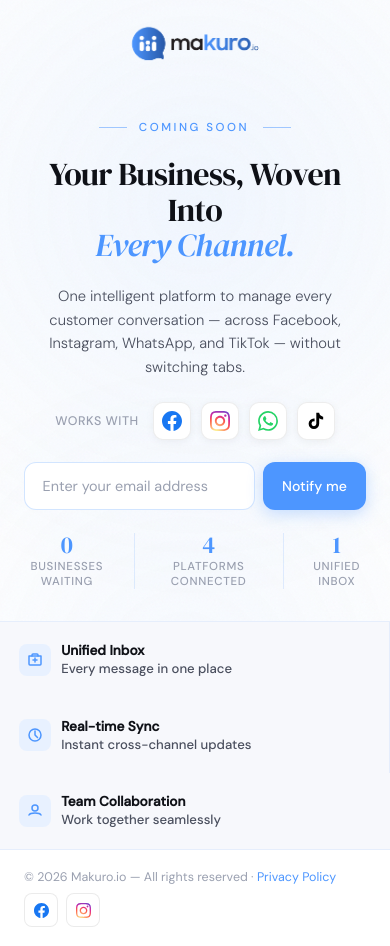
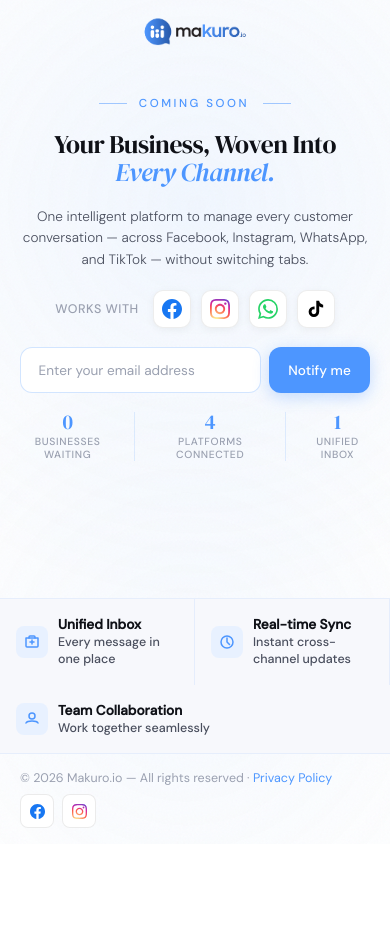
Before and after one commit to binary-digits-nepal/Makuro-coming-soon, a website: page public/index.html in a window 390 px wide. After the commit the page ends 844 px from the top, so only its background shows below. Drawn offline with Linux system fonts and the light colour scheme; no server answers.

Commit message:
Refactor layout and styling for improved responsiveness and readability on mobile and tablet devices

```diff
--- a/public/index.html
+++ b/public/index.html
@@ -138,7 +138,7 @@
         text-align: center;
         padding: 1.5rem 2rem 1rem;
         gap: 1.1rem;
-        overflow: hidden;
+        overflow: visible;
       }
 
       .coming-soon-tag {
@@ -509,8 +509,8 @@
         align-self: stretch;
       }
 
-      /* ── MOBILE: allow scrolling ── */
-      @media (max-width: 768px) {
+      /* ── TABLET: allow scrolling ── */
+      @media (max-width: 1024px) {
         body {
           height: auto;
           overflow-y: auto;
@@ -522,34 +522,56 @@
         }
         .hero {
           flex: 1;
-          padding: 2rem 1.5rem 2rem;
-          gap: 1.4rem;
           overflow: visible;
+          justify-content: flex-start;
+          padding: 3rem 2rem 3rem;
+        }
+      }
+
+      /* ── MOBILE: tighter spacing ── */
+      @media (max-width: 768px) {
+        nav {
+          padding: 1rem 1.25rem;
+        }
+        .logo-icon {
+          height: 32px;
+        }
+        .hero {
+          padding: 2rem 1.25rem 2rem;
+          gap: 1.2rem;
         }
         .headline {
-          font-size: clamp(2rem, 7vw, 3rem);
+          font-size: clamp(1.6rem, 6vw, 2.2rem);
         }
-        nav {
-          padding: 1.5rem 1.5rem;
-        }
-        .logo-icon {
-          height: 40px;
+        .subheadline {
+          font-size: 0.85rem;
         }
         .email-input,
         .btn-notify {
-          height: 48px;
+          height: 46px;
+          font-size: 0.85rem;
+        }
+        .form-wrap {
+          max-width: 360px;
         }
         .counter-row {
-          gap: 1.5rem;
+          gap: 1.2rem;
         }
         .counter-num {
-          font-size: 1.5rem;
+          font-size: 1.3rem;
+        }
+        .counter-label {
+          font-size: 0.65rem;
         }
         .feat {
-          padding: 1.2rem 1.2rem;
+          padding: 1rem 1rem;
+          min-width: 160px;
+        }
+        .feat-text {
+          font-size: 0.78rem;
         }
         footer {
-          padding: 1.2rem 1.5rem;
+          padding: 1rem 1.25rem;
         }
       }
     </style>
```
Also changed, not shown: public/privacy.html (+27 -4 lines).
